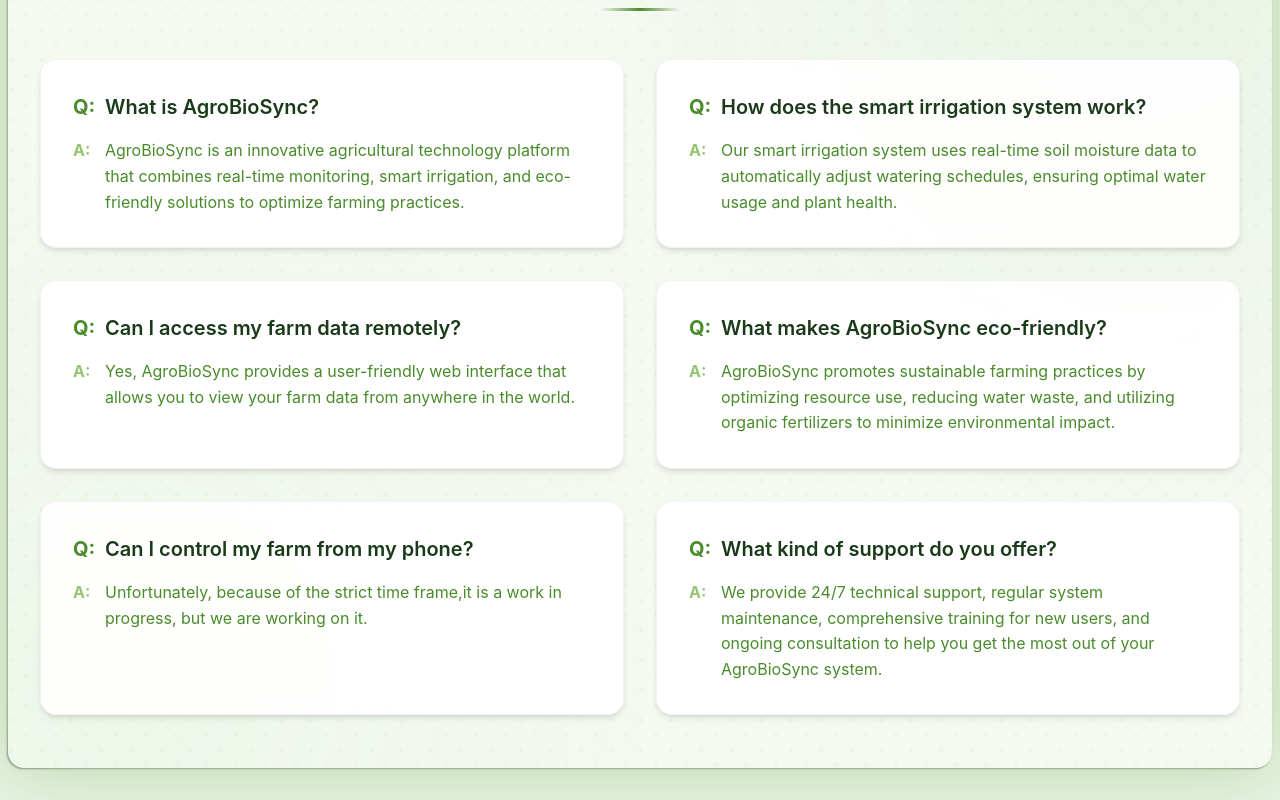
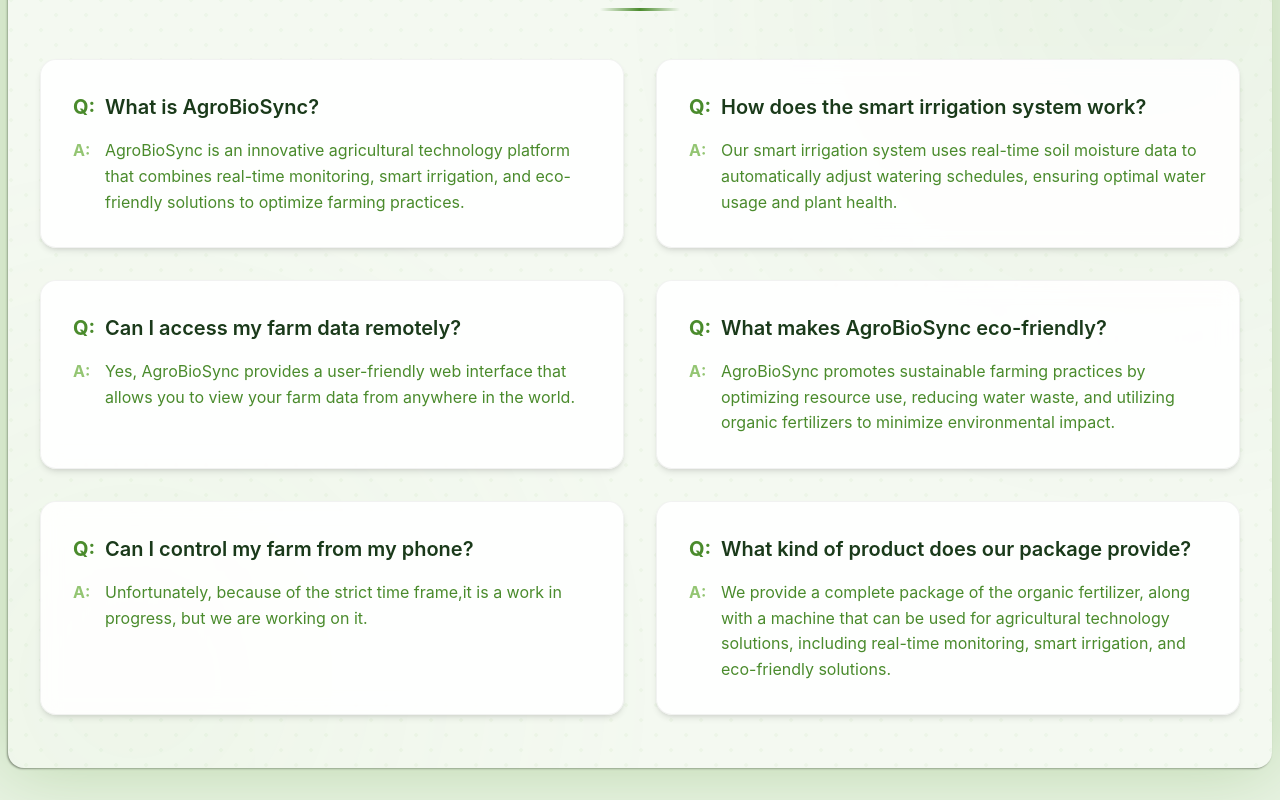
Before and after one commit to FabioCanavarro/code-tracking, a React (Vite) app: page / in a window 1280 px wide. Shown: the part 2495-3295 px from the top of the page. Built offline with nearby package versions, Linux system fonts and the light colour scheme.

Commit message:
Change FAQ Section

```diff
--- a/src/components/navbar.jsx
+++ b/src/components/navbar.jsx
@@ -268,8 +268,8 @@
       answer: "Unfortunately, because of the strict time frame,it is a work in progress, but we are working on it."
     },
     {
-      question: "What kind of support do you offer?",
-      answer: "We provide 24/7 technical support, regular system maintenance, comprehensive training for new users, and ongoing consultation to help you get the most out of your AgroBioSync system."
+      question: "What kind of product does our package provide?",
+      answer: "We provide a complete package of the organic fertilizer, along with a machine that can be used for agricultural technology solutions, including real-time monitoring, smart irrigation, and eco-friendly solutions."
     }
   ];
   return (
```
